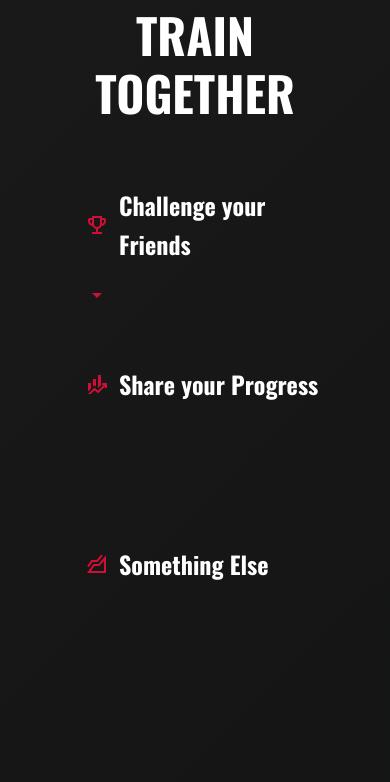
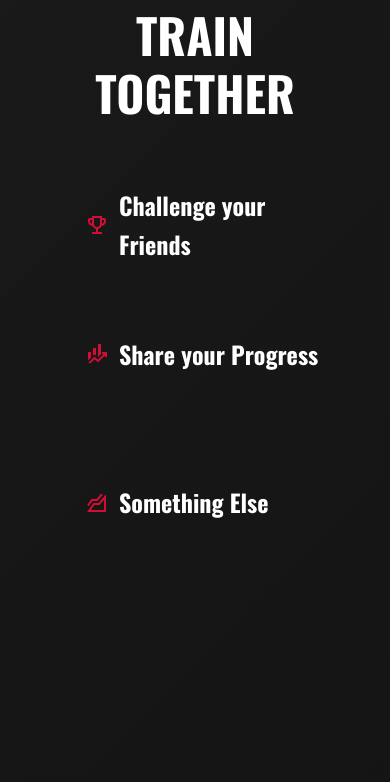
Before and after one commit to abigail-thomas/mocfit, a Django app: page / in a window 390 px wide. Shown: the part 3474-4256 px from the top of the page. Run offline with Django 5.2, Linux system fonts and the light colour scheme; parts of the project's set-up code (start-up, migrations or seed data) failed here and were passed over; some web fonts are replaced.

Commit message:
Responsive design

```diff
--- a/mocfit/home/static/home/style.css
+++ b/mocfit/home/static/home/style.css
@@ -299,6 +299,7 @@
         background-color: transparent;
 }
 
+
 .anywhere {
     padding: 120px 40px 80px 40px;
 
--- a/mocfit/home/templates/home/index.html
+++ b/mocfit/home/templates/home/index.html
@@ -112,20 +112,20 @@
         <h1>Train Together</h1>
         <div class="cards">
             <div class="card">
-                <span>
+                <span class="community-span">
                     <i class="material-symbols-outlined">trophy</i>
                     <h2>Challenge your Friends</h2>
                 </span>
-                <i class="material-symbols-outlined">arrow_drop_down</i>
             </div>
             <div class="card">
-                <span>
+                <span class="community-span">
                     <i class="material-symbols-outlined">finance_mode</i>
                     <h2>Share your Progress</h2>
                 </span>
+
             </div>
             <div class="card">
-                <span>
+                <span class="community-span">
                     <i class="material-symbols-outlined">elevation</i>
                     <h2>Something Else</h2>
                 </span>
@@ -182,8 +182,6 @@
             } else {
                 navbar.classList.remove('scrolled');
             }
-
-
         });
 
 
```
